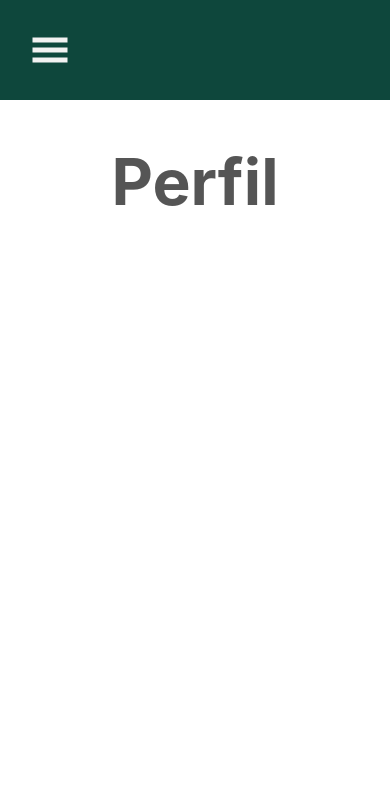
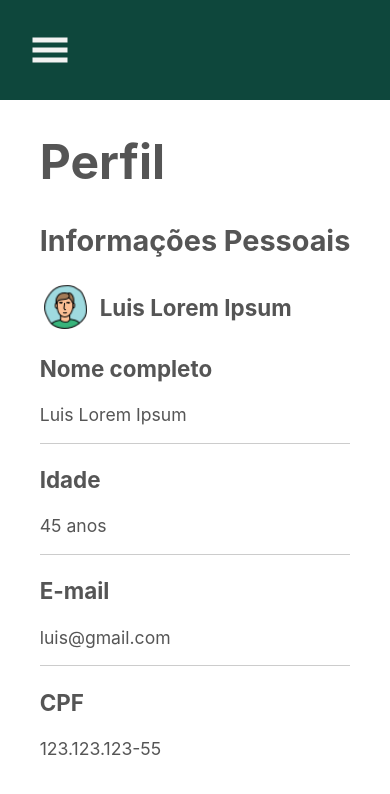
Before and after one commit to CarinaRoberta/saude-facil, a React (Create React App) app: page /perfil in a window 390 px wide. Shown: the top 794 px of the page. Built offline with nearby package versions, Linux system fonts and the light colour scheme.

Commit message:
feature:inclusão da página de perfil e ajuste na responsividade em geral

```diff
--- /dev/null
+++ b/src/components/Button/index.tsx
@@ -0,0 +1,37 @@
+import React from "react";
+import styled from "styled-components";
+
+const Container = styled.div`
+  button {
+    border: none;
+    width: 150px;
+    height: 40px;
+    font-size: 0.45em;
+    font-weight: bold;
+    border-radius: 6px;
+    color: var(--white);
+    background: var(--green-medium);
+    cursor: pointer;
+    @media screen and (max-width: 768px) {
+      margin: 0 20px;
+    }
+
+    &:hover {
+      filter: brightness(0.9);
+    }
+  }
+`;
+
+interface IButton {
+  onClick?: () => void;
+}
+
+const Button: React.FC<IButton> = ({ onClick, children }) => {
+  return (
+    <Container>
+      <button onClick={onClick}>{children}</button>
+    </Container>
+  );
+};
+
+export default Button;
--- a/src/pages/Home/components/MedicineSection/index.tsx
+++ b/src/pages/Home/components/MedicineSection/index.tsx
@@ -1,5 +1,6 @@
 import React, { FormEvent, useState } from "react";
 import { GiMedicines } from "react-icons/gi";
+import Button from "../../../../components/Button";
 import { Container, MedicineList } from "./style";
 
 interface MedicineTime {
@@ -60,7 +61,7 @@ const MedicineSection: React.FC = () => {
           type="time"
           placeholder="Horário de consumo"
         />
-        <button>Adicionar</button>
+        <Button>Adicionar</Button>
       </form>
       <MedicineList>
         {medicineTime.map((item) => {
--- a/src/pages/Home/components/MedicineSection/style.ts
+++ b/src/pages/Home/components/MedicineSection/style.ts
@@ -1,15 +1,26 @@
 import styled from "styled-components";
+
 export const Container = styled.div`
   h2 {
     border-top: 1px solid #ccc;
-    padding-top: 20px;
   }
 
   p {
     font-size: 0.7em;
+    @media screen and (max-width: 768px) {
+      padding: 0 20px;
+      margin: 0;
+    }
   }
 
   form {
+    display: flex;
+    align-items: center;
+
+    @media screen and (max-width: 768px) {
+      flex-wrap: wrap;
+    }
+
     input {
       width: 150px;
       height: 30px;
@@ -17,24 +28,13 @@ export const Container = styled.div`
       font-size: 0.5em;
       outline-color: var(--green-light);
       margin-right: 20px;
+      margin-top: 10px;
       border-radius: 6px;
       border: 1px solid #ccc;
       font-size: 0.4em;
-    }
 
-    button {
-      border: none;
-      width: 150px;
-      height: 40px;
-      font-size: 0.45em;
-      font-weight: bold;
-      border-radius: 6px;
-      color: var(--white);
-      background: var(--green-medium);
-      cursor: pointer;
-
-      &:hover {
-        filter: brightness(0.9);
+      @media screen and (max-width: 768px) {
+        margin: 5px 20px;
       }
     }
   }
@@ -48,6 +48,9 @@ export const MedicineList = styled.div`
   max-width: 800px;
   flex-wrap: wrap;
   margin-bottom: 50px;
+  @media screen and (max-width: 768px) {
+    padding: 20px;
+  }
 
   .medicine-time {
     width: 120px;
--- a/src/pages/Home/components/ModalTaskList/index.tsx
+++ b/src/pages/Home/components/ModalTaskList/index.tsx
@@ -1,4 +1,5 @@
 import React, { useContext, useState } from "react";
+import Button from "../../../../components/Button";
 import ModalTask from "../../../../components/Modal";
 import { TaskContext } from "../../../../context/TaskContext";
 import { Container, ContentTask, TaskList } from "./style";
@@ -14,7 +15,7 @@ const ToDoList: React.FC = () => {
   return (
     <Container>
       <p>Adicione novos compromissos</p>
-      <button onClick={toggle}>Criar compromisso</button>
+      <Button onClick={toggle}>Criar compromisso</Button>
       <div className="task-container"></div>
       {modal && <ModalTask toggle={toggle} />}
       <TaskList>
--- a/src/pages/Home/components/ModalTaskList/style.ts
+++ b/src/pages/Home/components/ModalTaskList/style.ts
@@ -4,21 +4,10 @@ export const Container = styled.div`
   p {
     font-size: 0.7em;
     margin: 0;
-  }
 
-  button {
-    border: none;
-    width: 150px;
-    height: 40px;
-    font-size: 0.45em;
-    font-weight: bold;
-    border-radius: 6px;
-    color: var(--white);
-    background: var(--green-medium);
-    cursor: pointer;
-
-    &:hover {
-      filter: brightness(0.9);
+    @media screen and (max-width: 768px) {
+      padding: 20px;
+      margin: 0;
     }
   }
 `;
@@ -30,6 +19,9 @@ export const TaskList = styled.div`
   margin-top: 20px;
   max-width: 800px;
   flex-wrap: wrap;
+  @media screen and (max-width: 768px) {
+    padding: 20px;
+  }
 `;
 
 export const ContentTask = styled.div`
--- a/src/pages/Home/style.ts
+++ b/src/pages/Home/style.ts
@@ -1,8 +1,19 @@
 import styled from "styled-components";
 
 export const Container = styled.section`
+  h1 {
+    @media screen and (max-width: 768px) {
+      padding: 20px;
+      margin: 0;
+    }
+  }
   h2 {
     font-size: 0.9em;
+
+    @media screen and (max-width: 768px) {
+      padding: 20px;
+      margin: 0;
+    }
 
     & + h2 {
       border-top: 1px solid #ccc;
@@ -11,6 +22,12 @@ export const Container = styled.section`
 
   .categories-content {
     display: flex;
+
+    @media screen and (max-width: 768px) {
+      max-width: 100%;
+      flex-wrap: wrap;
+      padding: 20px;
+    }
   }
 
   .categories {
@@ -46,5 +63,12 @@ export const Container = styled.section`
   .appointment {
     margin-top: 30px;
     border-top: 1px solid #ccc;
+
+    h2 {
+      @media screen and (max-width: 768px) {
+        padding: 20px;
+        margin: 0;
+      }
+    }
   }
 `;
--- a/src/pages/Profile/index.tsx
+++ b/src/pages/Profile/index.tsx
@@ -1,12 +1,37 @@
 import React from "react";
+import { Container } from "./style";
+import userImg from "../../assets/perfil.png";
 
 // import { Container } from './styles';
 
 const Profile: React.FC = () => {
   return (
-    <div>
+    <Container>
       <h1>Perfil</h1>
-    </div>
+      <h2>Informações Pessoais</h2>
+      <div className="header-perfil">
+        <img src={userImg} alt="User imagem" />
+        <h3>Luis Lorem Ipsum</h3>
+      </div>
+      <div className="personal-info">
+        <div>
+          <h3>Nome completo</h3>
+          <p>Luis Lorem Ipsum</p>
+        </div>
+        <div>
+          <h3>Idade</h3>
+          <p>45 anos</p>
+        </div>
+        <div>
+          <h3>E-mail</h3>
+          <p>luis@gmail.com</p>
+        </div>
+        <div>
+          <h3>CPF</h3>
+          <p>123.123.123-55</p>
+        </div>
+      </div>
+    </Container>
   );
 };
 
--- /dev/null
+++ b/src/pages/Profile/style.ts
@@ -0,0 +1,46 @@
+import styled from "styled-components";
+
+export const Container = styled.div`
+  max-width: 730px;
+  padding: 0 20px;
+
+  h1 {
+    font-size: 1.5em;
+  }
+  h2 {
+    font-size: 0.9em;
+  }
+
+  .header-perfil {
+    display: flex;
+    align-items: center;
+
+    img {
+      width: 50px;
+      height: 50px;
+    }
+
+    h3 {
+      margin: 0 0 0 10px;
+      font-size: 0.7em;
+    }
+  }
+  .personal-info {
+    div {
+      & + div {
+        border-top: 1px solid #ccc;
+        width: 700px;
+
+        @media screen and (max-width: 768px) {
+          width: 100%;
+        }
+      }
+    }
+    h3 {
+      font-size: 0.7em;
+    }
+    p {
+      font-size: 0.55em;
+    }
+  }
+`;
```
Also changed, not shown: src/assets/perfil.png (added).
